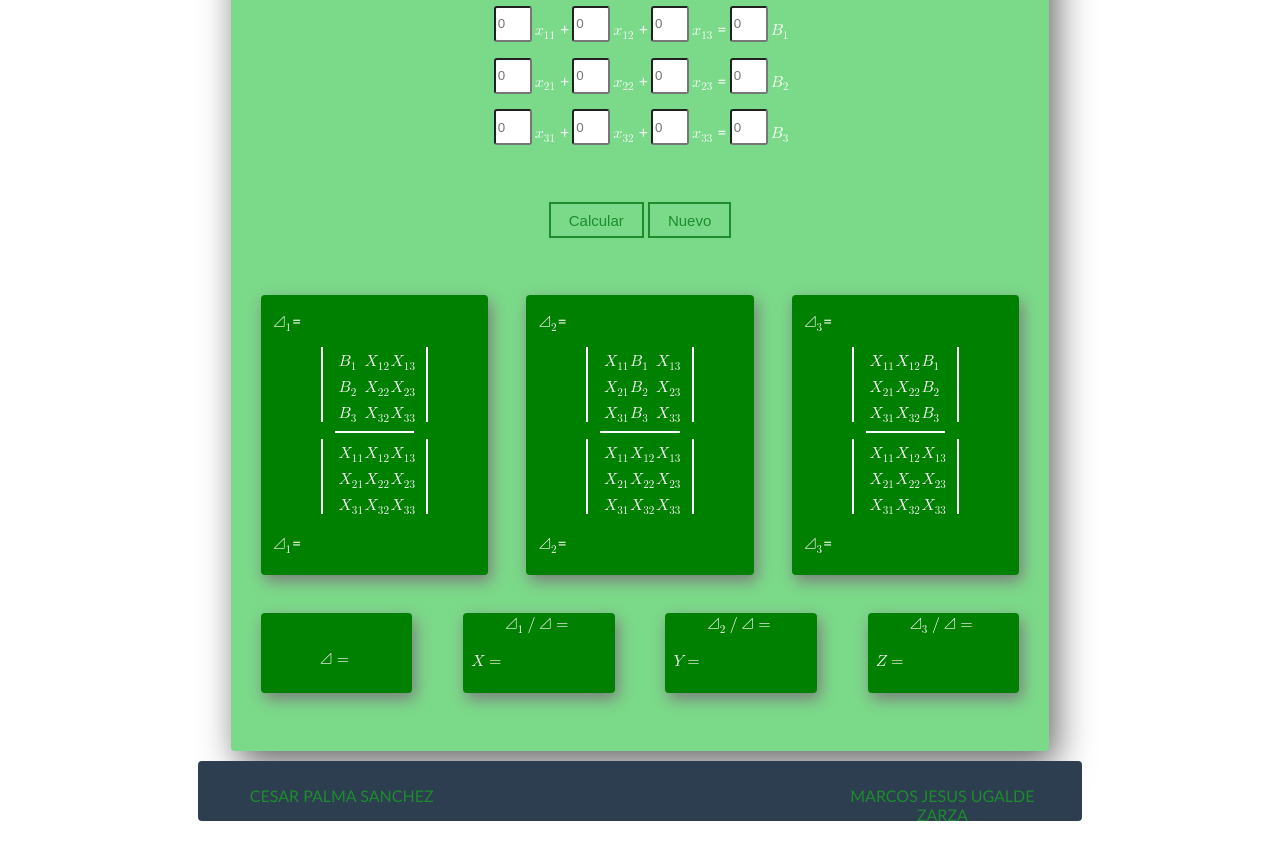
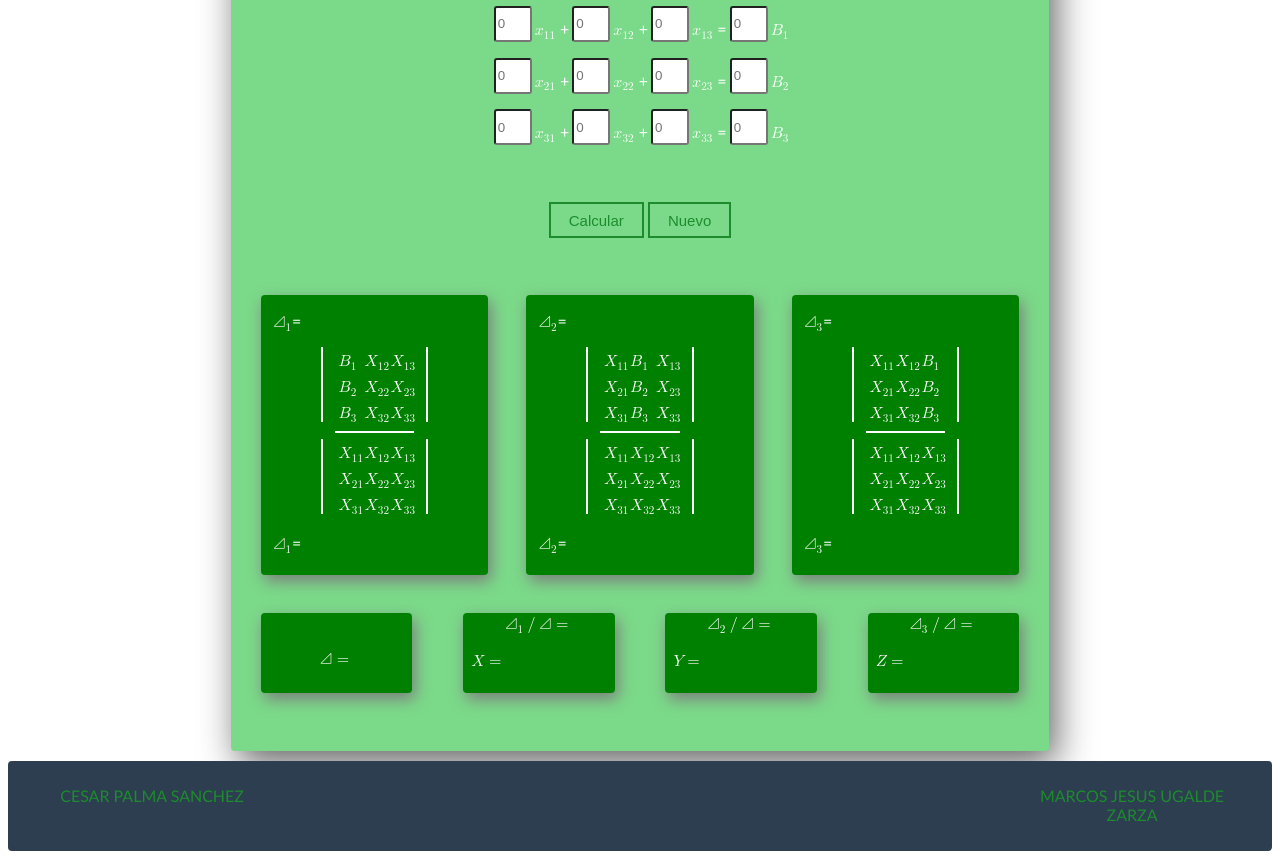
Before and after one commit to cpalmas/calculadora-de-ecuaciones-3x3.github.io, a plain HTML site: page index.html in a window 1280 px wide. Shown: the part 279-1138 px from the top of the page. Drawn offline with Linux system fonts and the light colour scheme.

Commit message:
Update style3.css

```diff
--- a/style3.css
+++ b/style3.css
@@ -14,8 +14,8 @@
 
 #con2{
     text-transform: upercase;
-    width: 70%;
-    height: 60px;
+    width: 100%;
+    height: 90px;
     background: #2C3E50 ;
     justify-content:space-between ;
     margin: auto;
```
